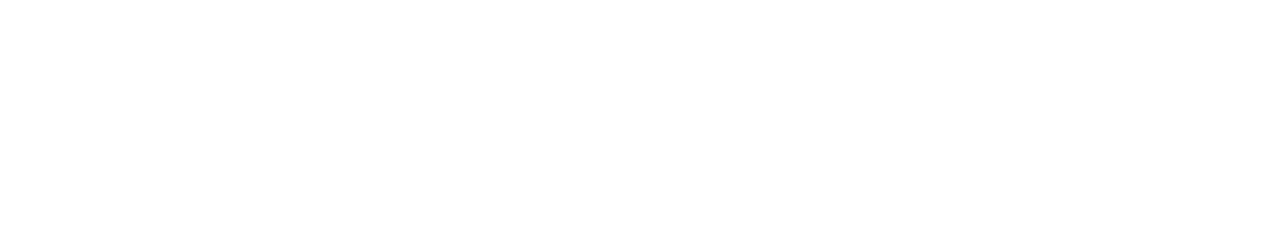
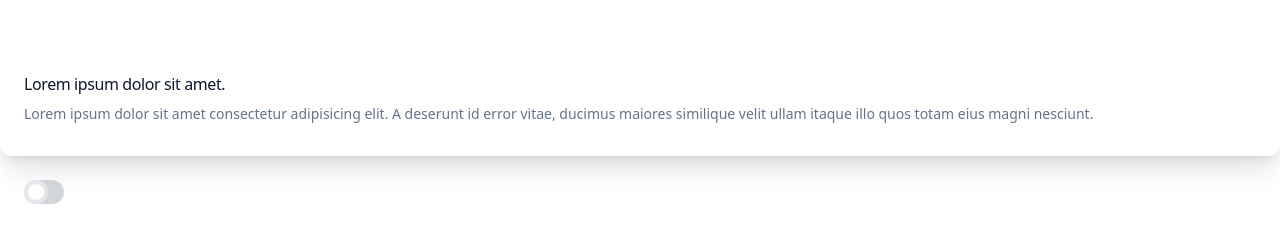
Before and after one commit to ibalthaf/tailwind-sandbox, a plain HTML site: page 18-dark-mode/index.html in a window 1280 px wide. Drawn offline with nearby package versions, Linux system fonts and the light colour scheme.

Commit message:
dark mode

```diff
--- a/18-dark-mode/index.html
+++ b/18-dark-mode/index.html
@@ -1,14 +1,63 @@
 <!DOCTYPE html>
-<html lang="en" class="dark">
+<html lang="en">
 	<head>
 		<meta charset="UTF-8" />
 		<meta http-equiv="X-UA-Compatible" content="IE=edge" />
 		<meta name="viewport" content="width=device-width, initial-scale=1.0" />
 		<script src="https://cdn.tailwindcss.com"></script>
+		<script>
+			tailwind.config = {
+				darkMode: 'class',
+			};
+		</script>
+		<style>
+			.toggle-checkbox:checked {
+				right: 0;
+				border-color: #68d391;
+			}
+
+			.toggle-checkbox:checked + .toggle-label {
+				background: #68d391;
+			}
+		</style>
 		<title>Dark Mode</title>
 	</head>
 	<body>
-    <!-- By default, you can have your project use whatever mode your OS is using. You can use "dark:{class}". You can also set your config to use a class instead of using your OS mode -->
+		<!-- By default, you can have your project use whatever mode your OS is using.
+      You can use "dark:{class}". You can also set your config to use a class instead of
+      using your OS mode -->
+		<div class="container mx-auto mt-10 bg-white dark:bg-slate-900 rounded-xl px-6 py-8 shadow-xl">
+			<h3 class="text-slate-900 dark:text-white font-medium tracking-tight">
+				Lorem ipsum dolor sit amet.
+			</h3>
+			<p class="text-slate-500 dark:text-slate-400 mt-2 text-sm">
+				Lorem ipsum dolor sit amet consectetur adipisicing elit. A deserunt id error vitae, ducimus
+				maiores similique velit ullam itaque illo quos totam eius magni nesciunt.
+			</p>
+		</div>
+		<div
+			class="relative inline-block w-10 mr-2 ml-6 mt-6 align-middle select-none transition duration-200 ease-in"
+		>
+			<input
+				type="checkbox"
+				name="toggle"
+				id="toggle"
+				class="toggle-checkbox absolute block w-6 h-6 rounded-full bg-white border-4 appearance-none cursor-pointer"
+			/>
+			<label
+				for="toggle"
+				class="toggle-label block overflow-hidden h-6 rounded-full bg-gray-300 cursor-pointer"
+			></label>
+		</div>
+		<script>
+			document.getElementById('toggle').addEventListener('change', function () {
+				if (this.checked) {
+					document.documentElement.classList.add('dark');
+				} else {
+					document.documentElement.classList.remove('dark');
+				}
+			});
+		</script>
 	</body>
 </html>
 
```
Lines whose indentation alone changed are shown as unchanged.
